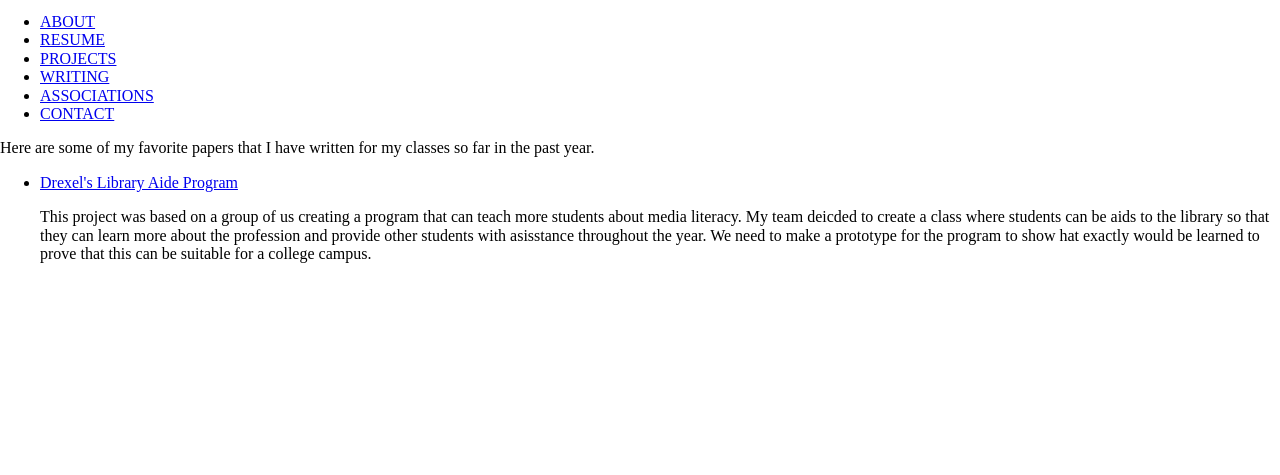
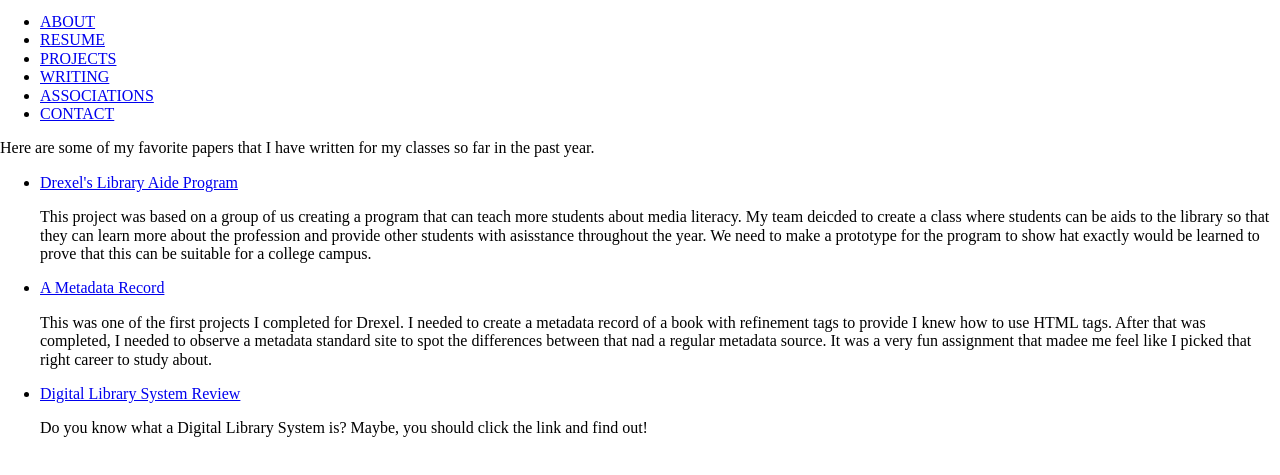
Before and after one commit to zeenerd/Info-552, a plain HTML site: page Week_3_Portfolio/Writing.html in a window 1280 px wide. Shown: the part 101-576 px from the top of the page. Drawn offline with Linux system fonts and the light colour scheme.

Commit message:
Adding links

```diff
--- a/Week_3_Portfolio/Writing.html
+++ b/Week_3_Portfolio/Writing.html
@@ -36,6 +36,16 @@
                 <p>
                     This project was based on a group of us creating a program that can teach more students about media literacy. My team deicded to create a class where students can be aids to the library so that they can learn more about the profession and provide other students with asisstance throughout the year. We need to make a prototype for the program to show hat exactly would be learned to prove that this can be suitable for a college campus.
                 </p>
+
+                <li><a href="https://docs.google.com/document/d/1KzjWMNvywDQl9dhtGhPgc6N41TX56SCrIQESHiW96JU/edit?usp=sharing">A Metadata Record</a></li>
+                <p>
+                    This was one of the first projects I completed for Drexel. I needed to create a metadata record of a book with refinement tags to provide I knew how to use HTML tags. After that was completed, I needed to observe a metadata standard site to spot the differences between that nad a regular metadata source. It was a very fun assignment that madee me feel like I picked that right career to study about.
+                </p>
+
+                <li><a href="https://docs.google.com/document/d/1XmPOVp5te9bP_LGO184laiHWNNijZsaf7t_2-1EO0aE/edit?usp=sharing">Digital Library System Review</a></li>
+                <p>
+                    Do you know what a Digital Library System is? Maybe, you should click the link and find out!
+                </p>
             </ul>
         </section>
     </main>
```
Also changed, not shown: Week_3_Portfolio/Projects.html (+1 -0 lines).
